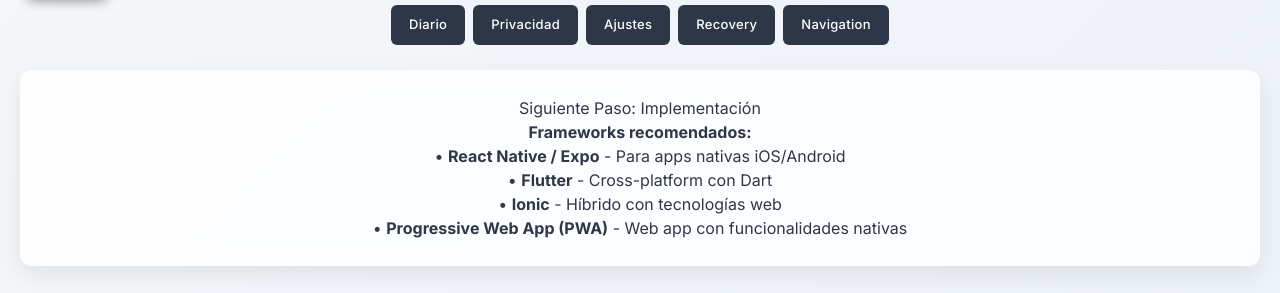
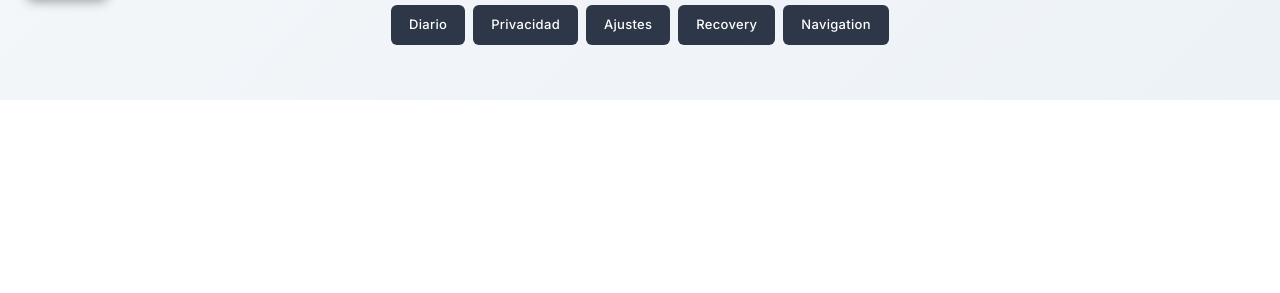
Before and after one commit to wilber023/Maquetado_Movil_APP, a plain HTML site: page index.html in a window 1280 px wide. Shown: the part 1029-1322 px from the top of the page. After the commit the page ends 1129 px from the top, so only its background shows below. Drawn offline with nearby package versions, Linux system fonts and the light colour scheme.

Commit message:
finished

```diff
--- a/index.html
+++ b/index.html
@@ -124,14 +124,6 @@
         <button class="nav-btn" onclick="loadScreen('bottom_tab_bar_component/code.html', this)">Navigation</button>
     </div>
 
-    <div class="footer-section">
-        <h3>Siguiente Paso: Implementación</h3>
-        <p><strong>Frameworks recomendados:</strong></p>
-        <p>• <strong>React Native / Expo</strong> - Para apps nativas iOS/Android</p>
-        <p>• <strong>Flutter</strong> - Cross-platform con Dart</p>
-        <p>• <strong>Ionic</strong> - Híbrido con tecnologías web</p>
-        <p>• <strong>Progressive Web App (PWA)</strong> - Web app con funcionalidades nativas</p>
-    </div>
 
     <script>
         function loadScreen(screenPath, buttonElement) {
```
